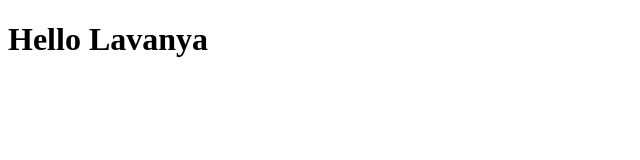
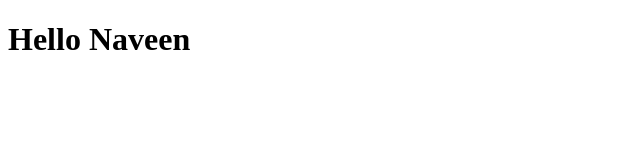
Before and after one commit to Naveen2308/Testin123, a plain HTML site: page index.html in a window 1280 px wide. Shown: the full height of the page, 0-640 px from the left. Drawn offline with Linux system fonts and the light colour scheme.

Commit message:
Update index.html

```diff
--- a/index.html
+++ b/index.html
@@ -6,6 +6,6 @@
     <title>Document</title>
 </head>
 <body>
-    <h1> Hello Lavanya</h1>
+    <h1> Hello Naveen</h1>
 </body>
 </html>
```
